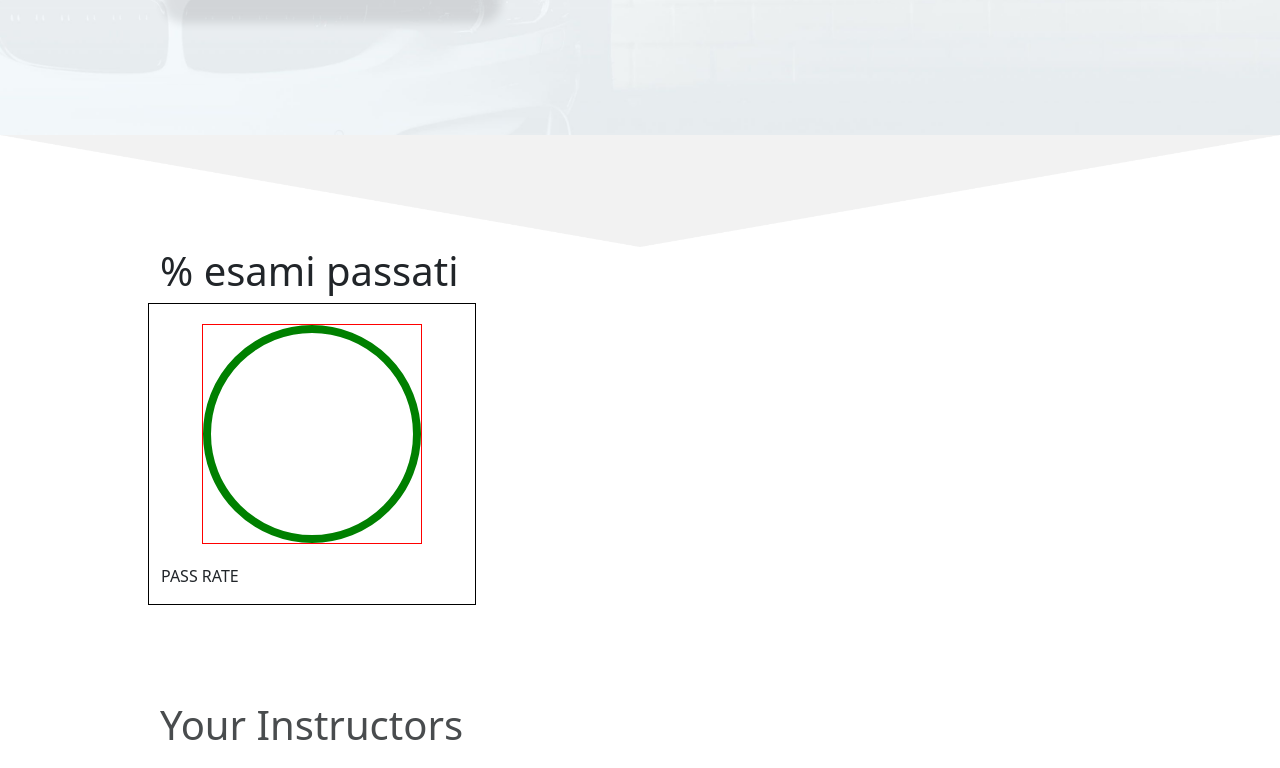
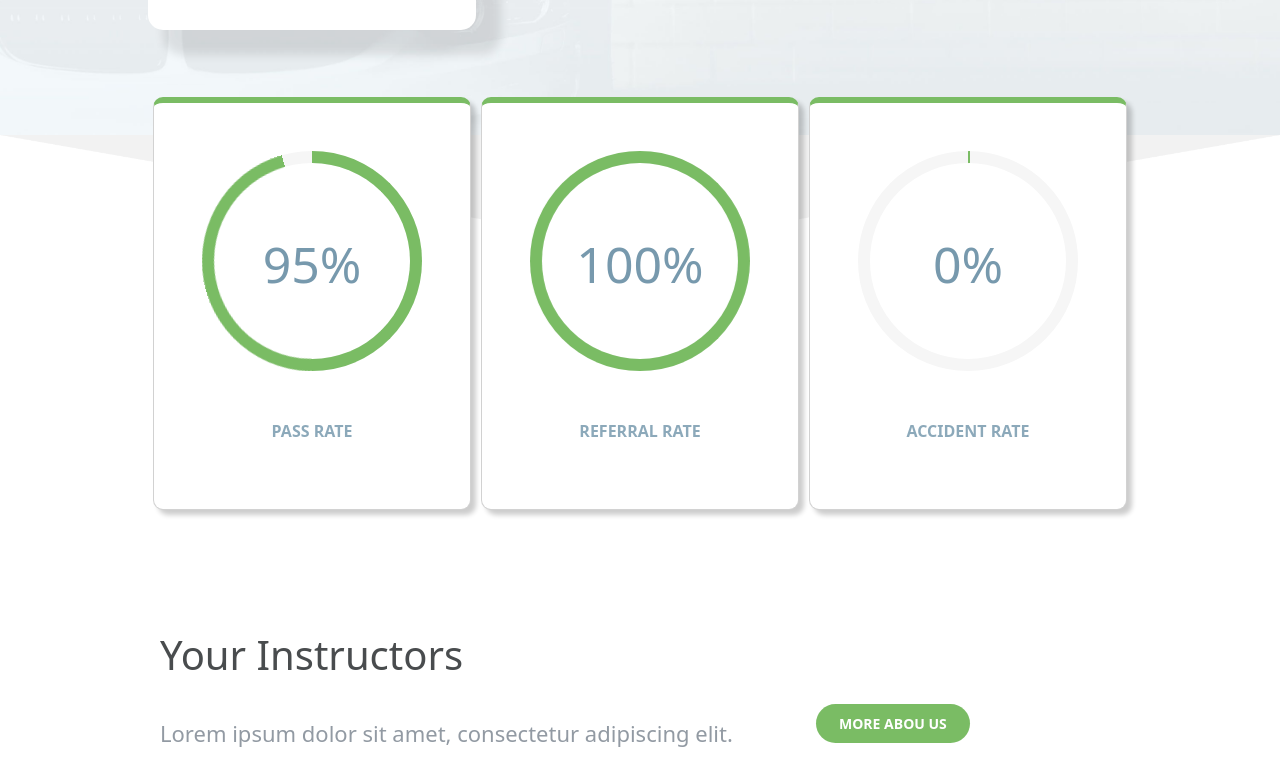
Before and after one commit to nvaccina/proj-html-vuejs, a Vue app: page / in a window 1280 px wide. Shown: the part 1804-2572 px from the top of the page. Built offline with nearby package versions, Linux system fonts and the light colour scheme; a small style sheet from the web is missing.

Commit message:
Created progressive loader

```diff
--- a/src/components/Footer.vue
+++ b/src/components/Footer.vue
@@ -29,7 +29,7 @@ export default {
         <div class="row py-5">
 
           <div class="col-3 pe-4">
-            <img src="../../public/img/avada-drivers-logo-1x.png" alt="Logo">
+            <img src="/img/avada-drivers-logo-1x.png" alt="Logo">
             <p class="fc_light_blu fs-12 mt-2 ln_heigth-200">
               Avada Driving School is the right choice for experienced drivers looking for a refresher course, or the brand new driver wanting to pass first time.
             </p>
@@ -63,7 +63,7 @@ export default {
           </div>
 
           <div class="col-3 text-center">
-            <img class="mb-3" src="../../public/img/footer-ad-grid.png" alt="Footer grid">
+            <img class="mb-3" src="/img/footer-ad-grid.png" alt="Footer grid">
             <div class="mt-3">
               <a class="nv_button" href="#">book now</a>
             </div>
--- a/src/components/Section_course.vue
+++ b/src/components/Section_course.vue
@@ -1,6 +1,10 @@
 <script>
+import Progress_loader from './partials/Progress_loader.vue'
 export default {
   name: 'Section_course',
+  components:{
+    Progress_loader
+  }
 
 }
 </script>
@@ -41,7 +45,7 @@ export default {
 
           <div class=" col-2 text-center course_card pt-3 mx-2">
             <div class="image_course">
-              <img src="../../public/img/courses-passplus.jpg" alt="">
+              <img src="/img/courses-passplus.jpg" alt="">
             </div>
 
             <h5 class="py-3">Pass Plus</h5>
@@ -52,7 +56,7 @@ export default {
 
           <div class="col-2 text-center course_card pt-3">
             <div class="image_course">
-              <img src="../../public/img/course-intensive.jpg" alt="">
+              <img src="/img/course-intensive.jpg" alt="">
             </div>
             <h5 class="py-3">Intensive Course</h5>
             <div>
@@ -62,7 +66,7 @@ export default {
 
           <div class="col-2 text-center course_card pt-3 mx-4">
             <div class="image_course">
-              <img src="../../public/img/courses-instructor.jpg" alt="">
+              <img src="/img/courses-instructor.jpg" alt="">
             </div>
             <h5 class="py-3">Instructors</h5>
             <div>
@@ -78,27 +82,17 @@ export default {
   </section>
   <section class="pb-5">
     <div class="percentuali">
-      <img src="../../public/img/latestnews-bottom.png" alt="">
-      <div class="nv_container">
-        <h1>% esami passati</h1>
-        <div class="row">
-          <div class="col-4 debug">
+      <img src="/img/latestnews-bottom.png" alt="">
 
-            <div class="circle_container">
-              <div class="circle_big">
-                <div class="circle_small">
+      <div class="nv_container position-relative">
 
-                </div>
-              </div>
+        <div class="nv_position w-100">
+          <Progress_loader/>
 
-            </div>
-            <div class="text_circle">
-              <p>PASS RATE</p>
-            </div>
-          </div>
-          <div class="col-4"></div>
-          <div class="col-4"></div>
         </div>
+
+
+
       </div>
 
     </div>
@@ -109,11 +103,10 @@ export default {
 
 <style lang="scss" scoped>
 @use '../scss/general/variables' as *;
-
 @import '../scss/general/general';
 
 .cta_call{
-  background-image: url(../../public/img/horizontal-cta-background.jpg);
+  background-image: url(/img/horizontal-cta-background.jpg);
   background-size: cover;
   min-height: 240px;
   color: $secondary-color;
@@ -129,6 +122,7 @@ export default {
   min-height: 450px;
 }
 .row{
+  min-height: 300px;
   position: relative;
   display: flex;
   justify-content: flex-end;
@@ -158,11 +152,8 @@ export default {
       text-transform: uppercase;
       font-weight: 600;
       font-size: 14px;
-
+      }
     }
-
-    }
-
   }
   .course_card{
     .image_course{
@@ -179,51 +170,17 @@ export default {
       color:$font-section;
     }
   }
-
-  .debug{
-    border: 1px solid black;
-  }
 .percentuali{
   background-size: cover;
-
+  min-height: 400px;
   img{
     filter: invert(5%) grayscale(100%);
   }
-  .circle_container{
-    width: 220px;
-    height: 220px;
-    border: 1px solid red;
-    margin: 20px auto;
-    .circle_big{
-      width: 100%;
-      height: 100%;
-      border-radius: 100%;
-      border: 8px solid green;
-    }
-    /*
-    @keyframes bording {
-      0% { border-left: 10px solid #2ecc71; }
-      25% { border-left: 10px solid white; border-top: 10px solid #2ecc71; }
-      50% { border-top: 10px solid white; border-right: 10px solid #2ecc71; }
-      75% { border-right: 10px solid white; border-bottom: 10px solid #2ecc71; }
-      100% { border-bottom: 10px solid white; border-left: 10px solid #2ecc71; }
-      }
+  .nv_position{
+    position: absolute;
+    top: -150px;
 
-      #animazione4 li{
-      width: 150px;
-      height: 150px;
-      line-height: 150px;
-      border: 10px solid white !important;
-      border-radius: 100px;
-      transition: all 0.5s ease-out;
-      }
-      //ANIMAZIONE 4 HOVER
-      #animazione4 li:hover{
-      animation: bording 3s infinite 0s;
-      animation-timing-function: linear;
-      }*/
   }
-
 }
 
 
--- a/src/components/Section_news.vue
+++ b/src/components/Section_news.vue
@@ -7,11 +7,11 @@ export default {
 
 <template>
   <section class="news">
+
     <div class="nv_container text-center p-5 bg_second_col">
       <h1 class="pb-5">Latest News</h1>
 
       <div class="row pb-5">
-
         <div class="col">
           <div class="car_image">
             <img src="/img/blog-choosecar-320x202.jpg" alt="Audi Red">
@@ -38,10 +38,13 @@ export default {
           </div>
         </div>
       </div>
+
       <div>
         <a class="nv_button" href="#">More from the blog</a>
       </div>
+
     </div>
+
     <div class="nv_container pb-80">
       <img src="../../public/img/latestnews-bottom.png" alt="">
     </div>
--- a/src/components/partials/Card_instructors.vue
+++ b/src/components/partials/Card_instructors.vue
@@ -11,7 +11,7 @@ export default {
   },
   data(){
     return{
-      instructor_image: `/public/img/${this.image}.jpg`,
+      instructor_image: `/img/${this.image}.jpg`,
     }
   }
 
--- /dev/null
+++ b/src/components/partials/Progress_loader.vue
@@ -0,0 +1,205 @@
+<script>
+export default {
+  name: 'Progress_loader'
+}
+</script>
+
+<template>
+
+      <div class="row">
+
+          <div class="col-4 px-0">
+            <a href="#">
+              <div class="card h-100 pt-5 text-center">
+                <div class="progress blue">
+                    <span class="progress-left">
+                      <span class="progress-bar progress_90"></span>
+                    </span>
+                    <span class="progress-right">
+                        <span class="progress-bar"></span>
+                    </span>
+                    <div class="progress-value">95%</div>
+                </div>
+                <div class="text_out mt-5">
+                  <p class="fw-600">PASS RATE</p>
+                </div>
+              </div>
+            </a>
+          </div>
+
+          <div class="col-4 px-0">
+            <a href="#">
+              <div class="card  h-100 pt-5 text-center">
+                <div class="progress blue">
+                    <span class="progress-left">
+                      <span class="progress-bar progress_100"></span>
+                    </span>
+                    <span class="progress-right">
+                        <span class="progress-bar"></span>
+                    </span>
+                    <div class="progress-value">100%</div>
+                </div>
+                <div class="text_out mt-5">
+                  <p class="fw-600">REFERRAL RATE</p>
+                </div>
+              </div>
+            </a>
+
+          </div>
+
+          <div class="col-4 px-0">
+            <a href="#">
+              <div class="card h-100 pt-5 text-center">
+                <div class="progress blue">
+                    <span class="progress-right">
+                        <span class="progress-bar progress_0"></span>
+                    </span>
+                    <div class="progress-value">0%</div>
+                </div>
+                <div class="text_out mt-5">
+                  <p class="fw-600">ACCIDENT RATE</p>
+                </div>
+              </div>
+            </a>
+
+          </div>
+
+      </div>
+</template>
+
+<style lang="scss" scoped>
+@use '../../scss/general/variables' as *;
+@import '../../scss/general/general';
+.card{
+  margin: 0 5px;
+  box-shadow:  5px 5px 5px rgba(0, 0, 0, 0.2);
+  border-top: 6px solid $primary-color;
+  border-radius: 10px;
+}
+.text_out{
+  color: #8CA9BA;
+  margin-bottom: 50px;
+}
+
+.progress{
+    width: 220px;
+    height: 220px;
+    line-height: 220px;
+    background: none;
+    margin: 0 auto;
+    box-shadow: none;
+    position: relative;
+}
+.progress:after{
+    content: "";
+    width: 100%;
+    height: 100%;
+    border-radius: 50%;
+    border: 12px solid #F6F6F6;
+    position: absolute;
+    top: 0;
+    left: 0;
+}
+.progress > span{
+    width: 50%;
+    height: 100%;
+    overflow: hidden;
+    position: absolute;
+    top: 0;
+    z-index: 1;
+}
+.progress .progress-left{
+    left: 0;
+}
+.progress .progress-bar{
+    width: 100%;
+    height: 100%;
+    background: none;
+    border-width: 12px;
+    border-style: solid;
+    position: absolute;
+    top: 0;
+}
+.progress .progress-left .progress-bar{
+    left: 100%;
+    border-top-right-radius: 140px;
+    border-bottom-right-radius: 140px;
+    border-left: 0;
+    -webkit-transform-origin: center left;
+    transform-origin: center left;
+}
+.progress .progress-right{
+    right: 0;
+}
+.progress .progress-right .progress-bar{
+    left: -100%;
+    border-top-left-radius: 140px;
+    border-bottom-left-radius: 140px;
+    border-right: 0;
+    -webkit-transform-origin: center right;
+    transform-origin: center right;
+    animation: loading-1 1.8s linear forwards;
+}
+.progress.blue .progress-right .progress-bar.progress_0{
+  animation: loading-5 1.5s linear forwards 1.8s;
+}
+.progress .progress-value{
+    width: 90%;
+    height: 90%;
+    border-radius: 50%;
+    background: #ffffff;
+    font-size: 50px;
+    color: $font_color_ligth_blu;
+    line-height: 205px;
+    text-align: center;
+    position: absolute;
+    top: 5%;
+    left: 5%;
+}
+.progress.blue .progress-bar{
+    border-color: $primary-color;
+}
+//animazioni per %
+.progress.blue .progress-left .progress-bar.progress_90{
+  animation: loading-2 1.5s linear forwards 1.8s;
+}
+.progress.blue .progress-left .progress-bar.progress_100{
+  animation: loading-1 1.5s linear forwards 1.8s;
+}
+
+
+@keyframes loading-1{
+    0%{
+        -webkit-transform: rotate(0deg);
+        transform: rotate(0deg);
+    }
+    100%{
+        -webkit-transform: rotate(180deg);
+        transform: rotate(180deg);
+    }
+}
+@keyframes loading-2{
+    0%{
+        -webkit-transform: rotate(0deg);
+        transform: rotate(0deg);
+    }
+    100%{
+        -webkit-transform: rotate(164deg);
+        transform: rotate(164deg);
+    }
+}
+@keyframes loading-5{
+    0%{
+        -webkit-transform: rotate(1deg);
+        transform: rotate(1deg);
+    }
+    100%{
+        -webkit-transform: rotate(1deg);
+        transform: rotate(1deg);
+    }
+}
+@media only screen and (max-width: 990px){
+    .progress{ margin-bottom: 20px; }
+}
+
+</style>
--- a/src/scss/general/_general.scss
+++ b/src/scss/general/_general.scss
@@ -20,10 +20,11 @@ img{
   font-weight: 600;
   font-size: 14px;
   border: none;
+  transition: all 0.4s;
   &:hover{
     text-decoration: none;
     color: $secondary-color;
-    background-color: darken($color: $primary-color, $amount: 8%)
+    background-color: darken($color: $primary-color, $amount: 10%)
 
   }
 }
@@ -37,6 +38,7 @@ img{
   color: $font-section;
   border: 3px solid $font-section;
   border-radius: 15px;
+  transition: all 0.4s;
   &:hover{
     color: $primary-color;
     border: 3px solid $primary-color;
```
Also changed, not shown: src/components/Section_cta.vue (+30 -5 lines), src/scss/general/_utils.scss (line endings or trailing spaces), 1 other file (tests, documents, lock files or other folders).
